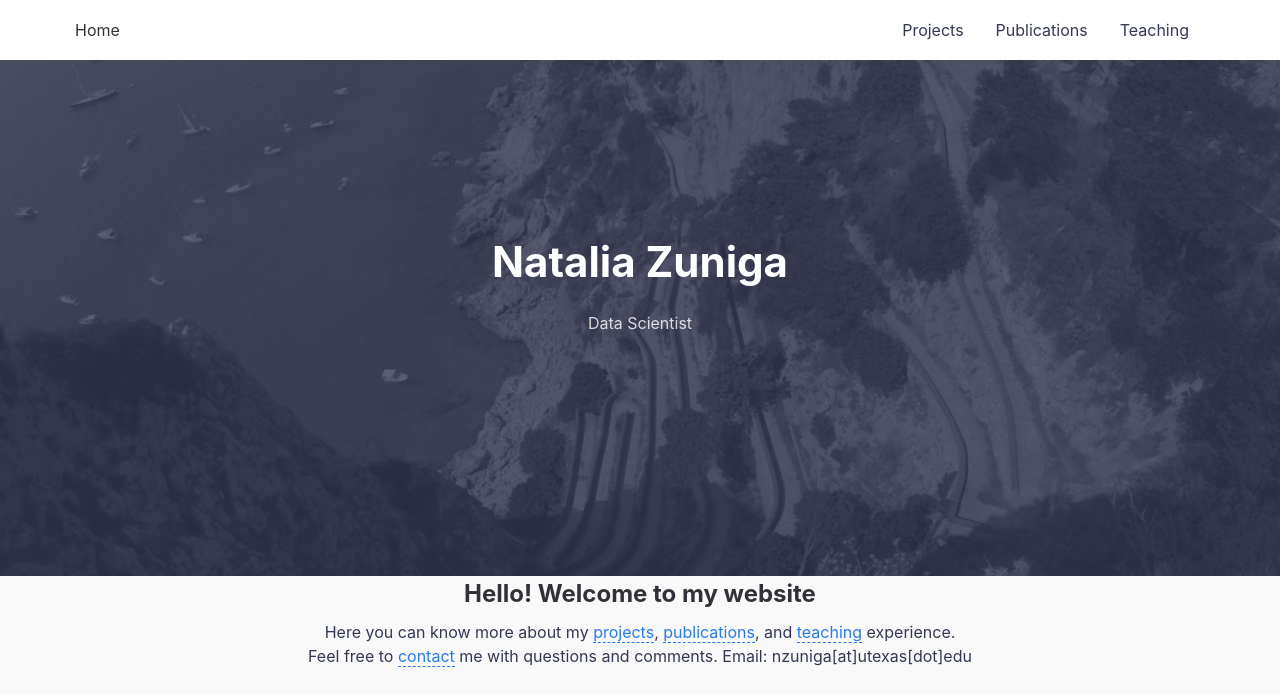
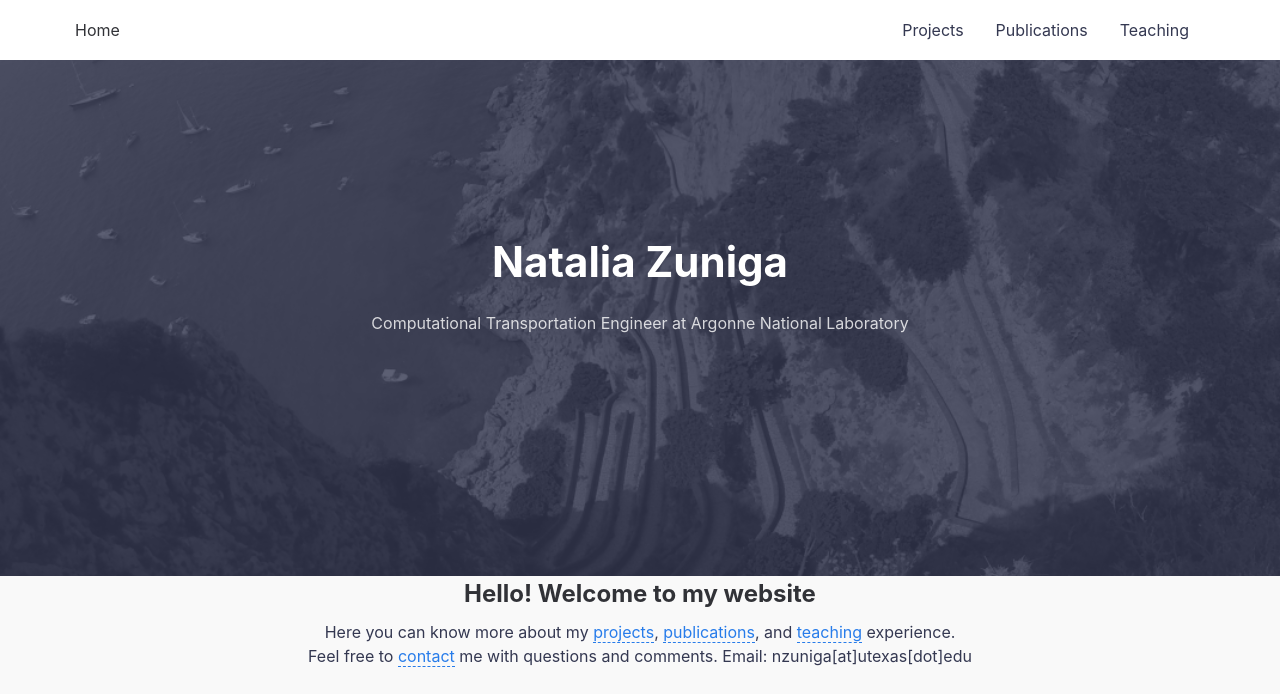
Before and after one commit to nzunigag/nzunigag.github.io, a Jekyll site: the page built from index.md, in a window 1280 px wide, cut to the strip 0-694 px from the top of the page. Built offline with Jekyll 4.4.1, drawn with Linux system fonts in a browser that asks for light colours.

Commit message:
Update _config.yml

```diff
--- a/_config.yml
+++ b/_config.yml
@@ -25,7 +25,7 @@ navigation: # Navigation links
   #- {name: 'Contact', link: '/contact'}
 
 tagline: >
-  Data Scientist
+  Computational Transportation Engineer at Argonne National Laboratory
 
 hero_img: /assets/img/main.jpg # Main background image: use the path from /assets/img/ => This will output /assets/img/posts/sleek_lg.jpg
 
```
